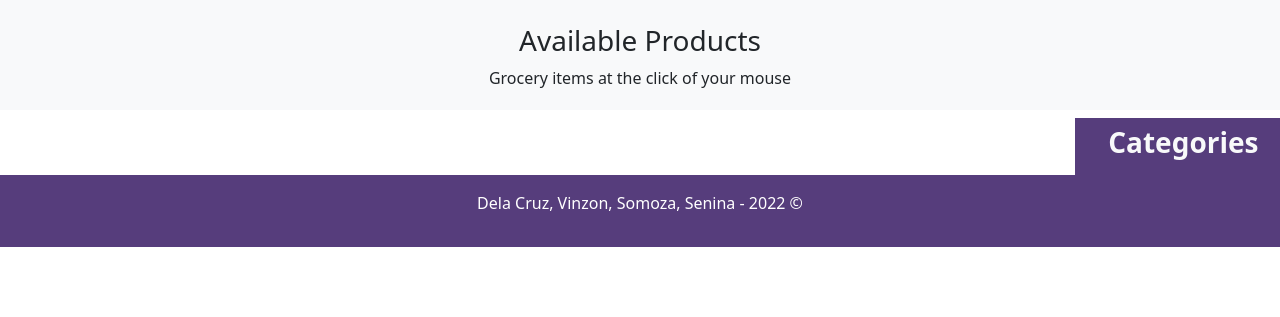
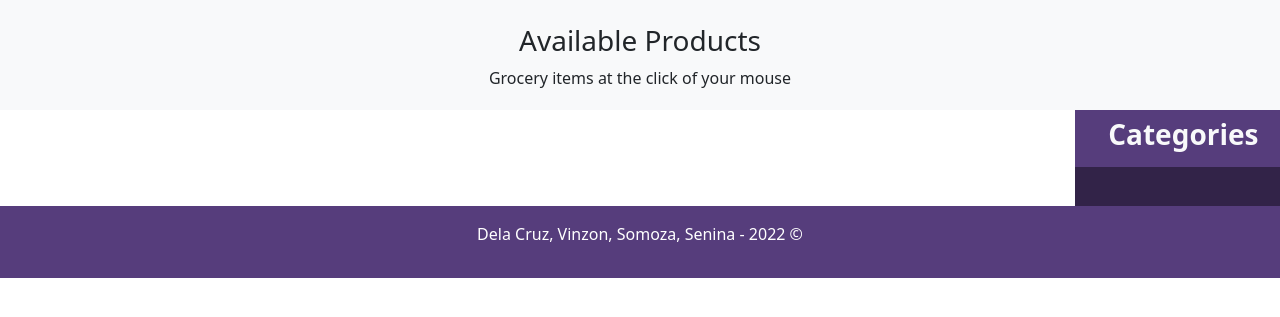
Before and after one commit to Erathell/gocery, a PHP site: page / in a window 1280 px wide. Shown: the part 56-373 px from the top of the page. Run offline with PHP 8.4, Linux system fonts and the light colour scheme; data that the repository does not hold is empty.

Commit message:
Adjust homepage cards

```diff
--- a/index.php
+++ b/index.php
@@ -62,7 +62,7 @@
         </nav>
     </div>
         <!-- third child -->
-        <div class="bg-light pt-4 pb-1 mb-2">
+        <div class="bg-light pt-4 pb-1">
             <h3 class="text-center">Available Products</h3>
             <p class="text-center">Grocery items at the click of your mouse</p>
         </div>
@@ -72,7 +72,7 @@
     <div class="row">
         <div class="col-md-10">
             <!-- products -->
-            <div class="row">
+            <div class="row m-5">
                 <!--fetching products-->
                 <?php
                     get_prod();
```
